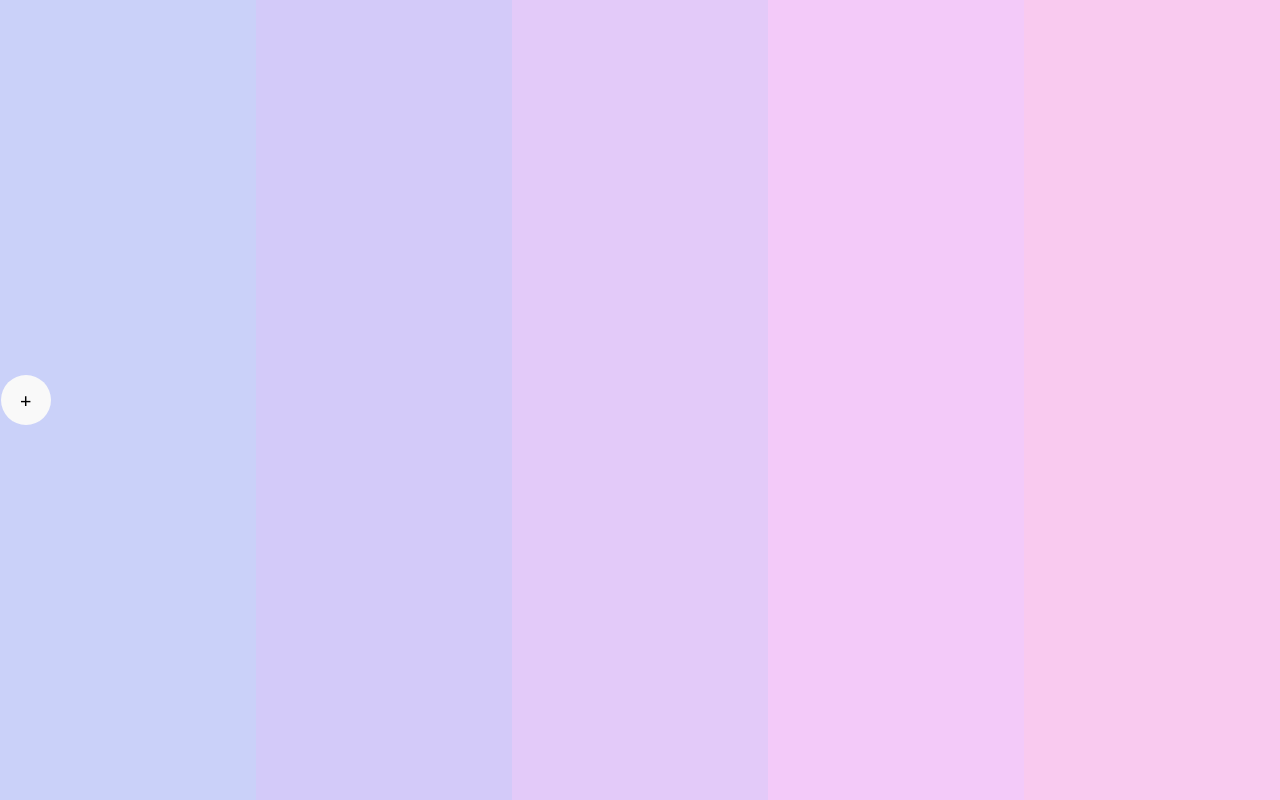
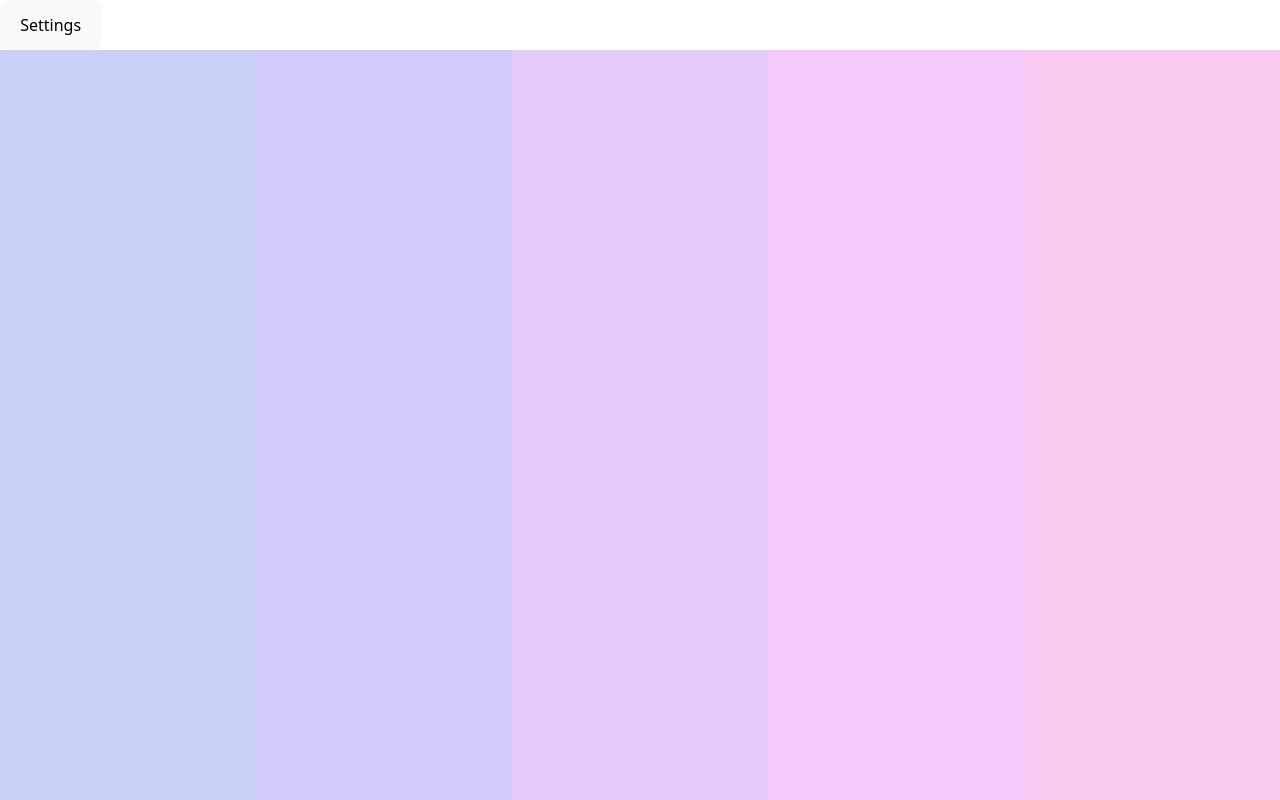
Before and after one commit to Mufafa98/Chromatica, a React (Vite) app: page / in a window 1280 px wide. Built offline with nearby package versions, Linux system fonts and the light colour scheme.

Commit message:
minor fixes

```diff
--- a/src/App.tsx
+++ b/src/App.tsx
@@ -1,10 +1,28 @@
 import './App.css'
 import ColorGroup from "./components/ColorGroup.tsx"
+import Header from './components/Header.tsx'
+import SettingsSideBar from './components/SettingsSideBar.tsx'
+
+import { useState } from 'react'
 
 function App() {
+  const [showSettings, setShowSettings] = useState<boolean>(false)
+  const toggleSettings = () => {
+    setShowSettings(showSettings => !showSettings)
+  }
   return (
     <>
-      <ColorGroup />
+      <Header
+        toggleSettings={toggleSettings}
+      />
+      <div style={{
+        display: "flex",
+        width: "100vw",
+        height: "calc(100vh - 50px)",
+      }}>
+        {showSettings && <SettingsSideBar />}
+        <ColorGroup />
+      </div>
     </>
   )
 }
--- a/src/components/Color.ts
+++ b/src/components/Color.ts
@@ -35,10 +35,15 @@ export default class Color {
         return (max(l1, l2) + 0.05) / (min(l1, l2) + 0.05)
     }
 
-    static generateInBetween(color1: Color, color2: Color): Color {
-        const r = (color1.r + color2.r) / 2
-        const g = (color1.g + color2.g) / 2
-        const b = (color1.b + color2.b) / 2
+    /**
+     * Generate a weighted average between two colors by using the following formula:
+     *
+     * `color1 * weight + color2 * (1 - weight)`
+     */
+    static generateInBetween(color1: Color, color2: Color, weight: number = 0.5): Color {
+        const r = color1.r * weight + color2.r * (1 - weight)
+        const g = color1.g * weight + color2.g * (1 - weight)
+        const b = color1.b * weight + color2.b * (1 - weight)
         return new Color(r, g, b)
     }
 
--- /dev/null
+++ b/src/components/ColorCardSep.tsx
@@ -0,0 +1,45 @@
+
+interface ColorCardSepProp {
+    scale: number,
+    left: boolean,
+    edge: boolean,
+    onMouseEnter: () => void,
+    onMouseLeave: () => void,
+    onClick: (event: React.MouseEvent<HTMLButtonElement>) => void
+}
+
+const buttonRadius = 50
+const buttonPadding = 4
+
+export default function ColorCardSeparator({
+    scale,
+    left,
+    edge,
+    onMouseEnter,
+    onMouseLeave,
+    onClick
+}: ColorCardSepProp) {
+    const padding = `${edge ? buttonPadding : -buttonRadius / 2}px`
+
+    return (
+        <div
+            className="separator"
+            style={
+                left ? { left: 0 } : { right: 0 }
+            }
+            onMouseEnter={onMouseEnter}
+            onMouseLeave={onMouseLeave}
+        >
+            <button
+                className="addColorButton"
+                style={{
+                    width: `${buttonRadius}px`,
+                    height: `${buttonRadius}px`,
+                    borderRadius: `${buttonRadius}px`,
+                    scale,
+                    ...(left ? { left: padding } : { right: padding })
+                }}
+                onClick={onClick}
+            >+</button>
+        </div >)
+}
--- a/src/components/ColorGroup.css
+++ b/src/components/ColorGroup.css
@@ -1,4 +1,5 @@
 .colorGroup{
     display: flex;
     flex-direction: row;
+    flex: 1;
 }
--- a/src/components/ColorGroup.tsx
+++ b/src/components/ColorGroup.tsx
@@ -43,11 +43,11 @@ export default function ColorGroup() {
         setColors(prevColors => {
 
             const localColors = [...prevColors]
-            let averageColor = new Color(0, 0, 0)
+            let averageColor: Color
             if (index == 0) {
-                averageColor = Color.generateInBetween(new Color(0, 0, 0), localColors[index])
+                averageColor = Color.generateInBetween(localColors[index], Color.black, 0.8)
             } else if (index == localColors.length) {
-                averageColor = Color.generateInBetween(localColors[index - 1], new Color(255, 255, 255))
+                averageColor = Color.generateInBetween(localColors[index - 1], Color.white, 0.8)
             } else {
                 averageColor = Color.generateInBetween(localColors[index - 1], localColors[index])
             }
@@ -61,7 +61,6 @@ export default function ColorGroup() {
             {
                 colors.map((_, index) => {
                     return (
-                        <div style={{ display: "flex" }} key={index}>
                         <ColorItem
                             key={index}
                             color={colors[index]}
@@ -74,7 +73,6 @@ export default function ColorGroup() {
                             setHoveredSeparator={setHoveredSeparator}
                             addColorHandler={addColorHandler}
                         />
-                        </div>
                     )
                 })
             }
--- a/src/components/ColorItem.css
+++ b/src/components/ColorItem.css
@@ -1,6 +1,7 @@
 
 .colorCard {
-    display: flex;
+    /* display: flex; */
+    flex: 1;
     position: relative;
 }
 
@@ -8,6 +9,8 @@
     position: absolute;
     display: flex;
     align-items: center;
+    width: 25%;
+    height: 100%;
 }
 
 .colorCard > .separator > .addColorButton {
@@ -17,5 +20,6 @@
     font-size: 20px;
     position: absolute;
     border: none;
-    transition: opacity 0.1s ease;
+    transition: scale 0.1s ease;
+    z-index: 1;
 }
--- a/src/components/ColorItem.tsx
+++ b/src/components/ColorItem.tsx
@@ -1,5 +1,6 @@
 import Color from "./Color.ts"
 import "./ColorItem.css"
+import ColorCardSeparator from "./ColorCardSep.tsx"
 
 function GetTextColorBasedOn(color: Color): Color {
     const crWhite: number = Color.checkContrast(color, Color.white)
@@ -22,19 +23,12 @@ interface ColorItemProps {
 
 export default function ColorItem({
     color,
-    width,
-    height,
-    sepWidth,
     index,
     itemCount,
     hoveredSeparator,
     setHoveredSeparator,
     addColorHandler,
 }: ColorItemProps) {
-
-    const buttonRadius = 50
-    const buttonPadding = (sepWidth - buttonRadius) / 2
-
     const leftSepIdx = index
     const rightSepIdx = index + 1
 
@@ -45,64 +39,33 @@ export default function ColorItem({
         <div
             className="colorCard"
             style={{
-                color: GetTextColorBasedOn(color).toString()
+                color: GetTextColorBasedOn(color).toString(),
+                backgroundColor: color.toString(),
+                // width: width,
+                // height: height
             }}>
-            <div
-                className="separator"
-                style={{
-                    width: sepWidth,
-                    height: height,
+            <ColorCardSeparator
+                scale={isLeftVisible ? 1 : 0}
+                left={true}
+                edge={index == 0}
+                onMouseEnter={() => { setHoveredSeparator(leftSepIdx) }}
+                onMouseLeave={() => { setHoveredSeparator(null) }}
+                onClick={(event: React.MouseEvent<HTMLButtonElement>) => {
+                    addColorHandler(leftSepIdx)
+                    event.currentTarget.blur()
                 }}
-                onMouseEnter={() => setHoveredSeparator(leftSepIdx)}
-                onMouseLeave={() => setHoveredSeparator(null)}
-            >
-                <button
-                    className="addColorButton"
-                    style={{
-                        width: `${buttonRadius}px`,
-                        height: `${buttonRadius}px`,
-                        borderRadius: `${buttonRadius}px`,
-                        opacity: isLeftVisible ? 1 : 0,
-                        ...(index > 0 && { left: `${-buttonRadius / 2}px` }),
-                        ...(index == 0 && { left: `${buttonPadding}px` })
-                    }}
-                    onClick={(event) => {
-                        addColorHandler(leftSepIdx)
-                        event.currentTarget.blur()
-                    }}
-                >+</button>
-            </div>
-            <div style={{
-                backgroundColor: color.toString(),
-                width: width,
-                height: height
-            }}></div>
-            <div
-                className="separator"
-                style={{
-                    right: 0,
-                    width: sepWidth,
-                    height: height,
+            />
+            <ColorCardSeparator
+                scale={isRightVisible ? 1 : 0}
+                left={false}
+                edge={index == itemCount - 1}
+                onMouseEnter={() => { setHoveredSeparator(rightSepIdx) }}
+                onMouseLeave={() => { setHoveredSeparator(null) }}
+                onClick={(event: React.MouseEvent<HTMLButtonElement>) => {
+                    addColorHandler(rightSepIdx)
+                    event.currentTarget.blur()
                 }}
-                onMouseEnter={() => setHoveredSeparator(rightSepIdx)}
-                onMouseLeave={() => setHoveredSeparator(null)}
-            >
-                <button
-                    className="addColorButton"
-                    style={{
-                        width: `${buttonRadius}px`,
-                        height: `${buttonRadius}px`,
-                        borderRadius: `${buttonRadius}px`,
-                        opacity: isRightVisible ? 1 : 0,
-                        ...(index < itemCount - 1 && { right: `${-buttonRadius / 2}px` }),
-                        ...(index == itemCount - 1 && { right: `${buttonPadding}px` })
-                    }}
-                    onClick={(event) => {
-                        addColorHandler(rightSepIdx)
-                        event.currentTarget.blur()
-                    }}
-                >+</button>
-            </div>
+            />
         </div>
 
     )
--- /dev/null
+++ b/src/components/Header.css
@@ -0,0 +1,5 @@
+.headerMenu {
+    display: flex;
+    width: 100vw;
+    height: 50px;
+}
--- /dev/null
+++ b/src/components/Header.tsx
@@ -0,0 +1,21 @@
+import type React from "react"
+import "./Header.css"
+
+interface HeaderInterface {
+    toggleSettings: () => void
+}
+
+export default function Header({
+    toggleSettings
+}: HeaderInterface) {
+    return (
+        <header className="headerMenu">
+            <button
+                onClick={(event: React.MouseEvent<HTMLButtonElement>) => {
+                    event.currentTarget.blur()
+                    toggleSettings()
+                }}
+            >Settings</button>
+        </header>
+    )
+}
--- /dev/null
+++ b/src/components/SettingsSideBar.tsx
@@ -0,0 +1,7 @@
+
+
+export default function SettingsSideBar() {
+    return (
+        <div className="SettingsSideBar" style={{ width: "300px" }}>Settings sidebar</div>
+    )
+}
```
Lines whose indentation alone changed are shown as unchanged.
